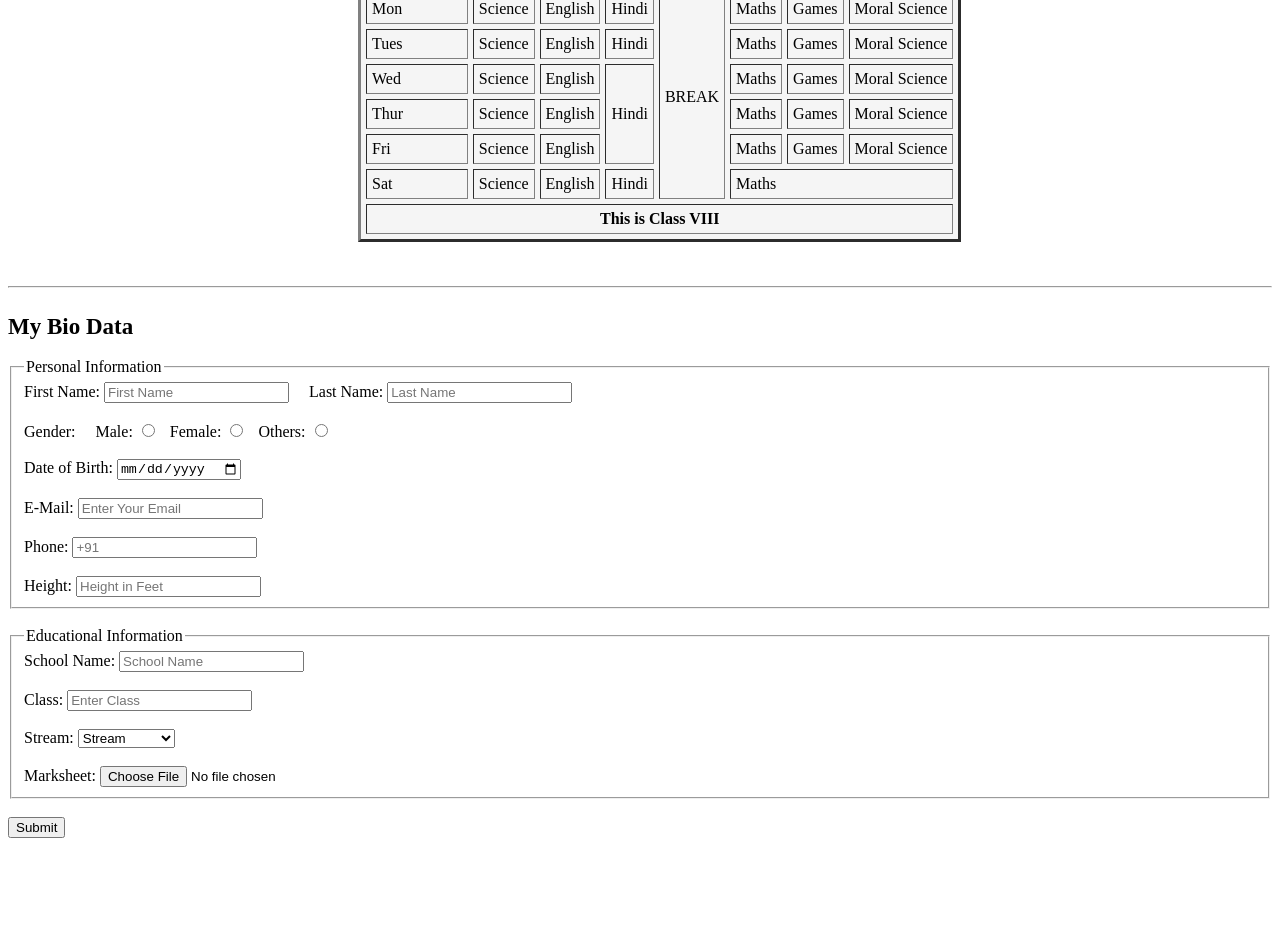
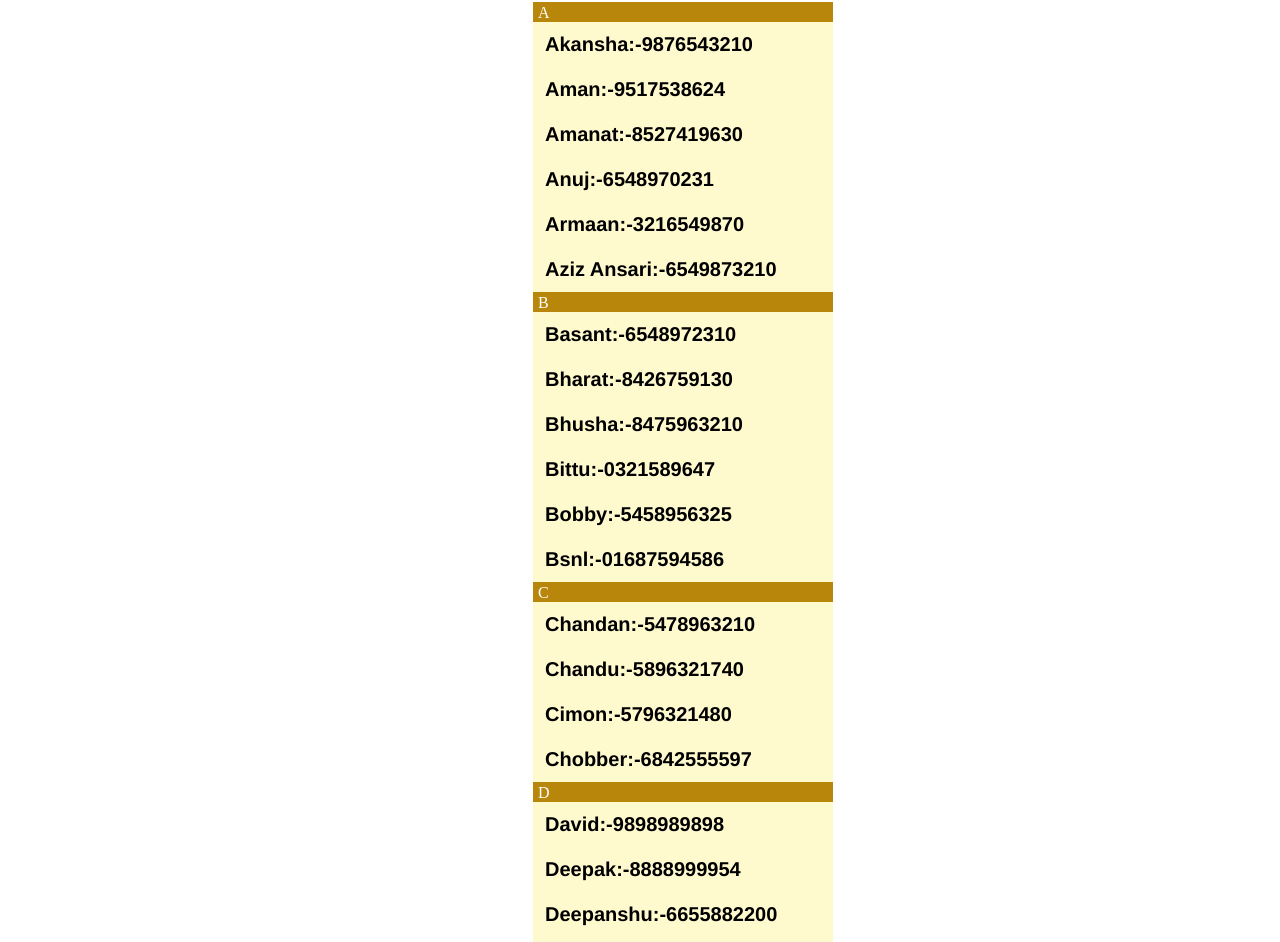
Before and after one commit to agamgoyal19/web-d-with-node-js, a plain HTML site: page index.html in a window 1280 px wide. Shown: the part 137-1079 px from the top of the page. Before the commit the page ends 991 px from the top, so only its background shows below. Drawn offline with Linux system fonts and the light colour scheme.

Commit message:
Add files via upload

```diff
--- a/index.html
+++ b/index.html
@@ -1,155 +1,154 @@
 <html>
-<head>
-<title>Time Table & Form</title>
-</head>
-<body>
-    <br>
-    <a style="font-size:23px;font-weight:600;margin-left: 550px;">This is Time Table</a>
-    <br>
-    <br>
-    <br>
-<table border="3px" cellspacing="5px" cellpadding="5px" style="background-color:whitesmoke;margin-left: 350px;">
-    <thead>
-        <tr>
-        <th>Days/Periods</th>
-        <th>1</th>
-        <th>2</th>
-        <th>3</th>
-        <th></th>
-        <th>4</th>
-        <th>5</th>
-        <th>6</th>
-        </tr>
-    </thead>
-    <tbody>
-        <tr>
-            <td>Mon</td>
-            <td>Science</td>
-            <td>English</td>
-            <td>Hindi</td>
-            <td rowspan="6">BREAK</td>
-            <td>Maths</td>
-            <td>Games</td>
-            <td>Moral Science</td>
-        </tr>
-        <tr>
-            <td>Tues</td>
-            <td>Science</td>
-            <td>English</td>
-            <td>Hindi</td>
-            <td>Maths</td>
-            <td>Games</td>
-            <td>Moral Science</td>
-        </tr>
-        <tr>
-            <td>Wed</td>
-            <td>Science</td>
-            <td>English</td>
-            <td rowspan="3">Hindi</td>
-            <td>Maths</td>
-            <td>Games</td>
-            <td>Moral Science</td>
-        </tr>
-        <tr>
-            <td>Thur</td>
-            <td>Science</td>
-            <td>English</td>
-            <td>Maths</td>
-            <td>Games</td>
-            <td>Moral Science</td>
-        </tr>
-        <tr>
-            <td>Fri</td>
-            <td>Science</td>
-            <td>English</td>
-            <td>Maths</td>
-            <td>Games</td>
-            <td>Moral Science</td>
-        </tr>
-        <tr>
-            <td>Sat</td>
-            <td>Science</td>
-            <td>English</td>
-            <td>Hindi</td>
-            <td colspan="3">Maths</td>
-        </tr>
-    </tbody>
-    <tfoot>
-        <tr>
-            <td colspan="8" style="text-align:center;"><b>This is Class VIII</b></td>
-        </tr>
-    </tfoot>
-</table>
-<br>
-<br>
-<hr>
-<br>
-<form>
-    <a style="font-size:23px;font-weight:600;">My Bio Data</a>
-    <br>
-    <br>
-    <fieldset>
-        <legend>Personal Information</legend>
-        <label for="firstname">First Name:</label>
-        <input type="text" placeholder="First Name" id="firstname">
-        &nbsp;&nbsp;&nbsp;
-        <label for="lastname">Last Name:</label>
-        <input type="text" placeholder="Last Name" id="lastname">
-        <br>
-        <br>
-        Gender:
-        &nbsp;&nbsp;&nbsp;
-        Male:
-        <input type="radio" name="gender">
-        &nbsp;
-        Female:
-        <input type="radio" name="gender">
-        &nbsp;
-        Others:
-        <input type="radio" name="gender">
-        <br>
-        <br>
-        <label for="dateofbirth">Date of Birth:</label>
-        <input type="date" id="dateofbirth">
-        <br>
-        <br>
-        <label for="email">E-Mail:</label>
-        <input type="email" id="email" placeholder="Enter Your Email">
-        <br>
-        <br>
-        <label for="phone">Phone:</label>
-        <input type="tel" id="phone" maxlength="10" placeholder="+91">
-        <br>
-        <br>
-        <label for="height">Height:</label>
-        <input type="text" id="height" placeholder="Height in Feet">
-    </fieldset>
-    <br>
-    <fieldset>
-        <legend>Educational Information</legend>
-        <label for="schoolname">School Name:</label>
-        <input type="text" id="schoolname" placeholder="School Name">
-        <br>
-        <br>
-        <label for="class">Class:</label>
-        <input type="text" id="class" placeholder="Enter Class">
-        <br>
-        <br>
-        Stream:
-        <select>
-            <option>Stream</option>
-            <option>Medical</option>
-            <option>Non-Medical</option>
-            <option>Commerce</option>
-            <option>Arts</option>
-        </select>
-        <br>
-        <br>
-        Marksheet:
-        <input type="file">
-    </fieldset>
-    <br>
-    <input type="submit">
-    </form>
-</body>
+    <head>
+        <title>Phonebook</title>
+        <link rel="stylesheet" href="style.css">
+    </head>
+    <body>
+        <a><b>Phonebook</b></a>
+        <dl>
+            <div>
+              <dt>A</dt>
+              <dd>Akansha:-9876543210</dd>
+              <dd>Aman:-9517538624</dd>
+              <dd>Amanat:-8527419630</dd>
+              <dd>Anuj:-6548970231</dd>
+              <dd>Armaan:-3216549870</dd>
+              <dd>Aziz Ansari:-6549873210</dd>
+            </div>
+            <div>
+                <dt>B</dt>
+                <dd>Basant:-6548972310</dd>
+                <dd>Bharat:-8426759130</dd>
+                <dd>Bhusha:-8475963210</dd>
+                <dd>Bittu:-0321589647</dd>
+                <dd>Bobby:-5458956325</dd>
+                <dd>Bsnl:-01687594586</dd>
+              </div>
+            <div>
+              <dt>C</dt>
+              <dd>Chandan:-5478963210</dd>
+              <dd>Chandu:-5896321740</dd>
+              <dd>Cimon:-5796321480</dd>
+              <dd>Chobber:-6842555597</dd>
+            </div>
+            <div>
+                <dt>D</dt>
+                <dd>David:-9898989898</dd>
+                <dd>Deepak:-8888999954</dd>
+                <dd>Deepanshu:-6655882200</dd>
+                <dd>Devanshu:-5241635869</dd>
+                <dd>Dimple:-9988663322</dd>
+              </div>
+            <div>
+              <dt>E</dt>
+              <dd>Ed sir:-8457963235</dd>
+              <dd>Ekta:-6655447788</dd>
+            </div>
+            <div>
+                <dt>F</dt>
+                <dd>Fateh:-4758694758</dd>
+                <dd>Fazaan:-5423987456</dd>
+                <dd>Fazal:-0022336699</dd>
+                <dd>Franky:-9955117755</dd>
+              </div>
+            <div>
+                <dt>G</dt>
+                <dd>Gaurav:-5201496325</dd>
+                <dd>Geetu:-8855223300</dd>
+                <dd>Ginni:-9632587410</dd>
+                <dd>Gobind:-9510234860</dd>
+                <dd>Guneet:-8866224455</dd>
+            </div>
+            <div>
+                <dt>H</dt>
+                <dd>Happy:-6248579130</dd>
+                <dd>Harish:-3201456987</dd>
+                <dd>Himani:-3021032010</dd>
+                <dd>Hitesh:-9025416387</dd>
+                <dd>Honey:-6154897322</dd>
+            </div>
+            <div>
+                <dt>I</dt>
+                <dd>Indu:-9871236540</dd>
+                <dd>Ishan:-9865321470</dd>
+            </div>
+            <div>
+                <dt>J</dt>
+                <dd>Jashan:-3025896474</dd>
+                <dd>Jassa:-4896571230</dd>
+                <dd>Jobi:-8520419637</dd>
+                <dd>Jyoti:-9988225577</dd>
+            </div>
+            <div>
+                <dt>K</dt>
+                <dd>Kamal:-3214789650</dd>
+                <dd>Kanu:-9157862340</dd>
+            </div>
+            <div>
+                <dt>L</dt>
+                <dd>Lalit:-7532148960</dd>
+                <dd>Lovepreet:-4589671230</dd>
+                <dd>Lovish:-9578463210</dd>
+            </div>
+            <div>
+                <dt>M</dt>
+                <dd>Madhur:-9870321456</dd>
+                <dd>Manik:-9632580000</dd>
+                <dd>Mani:-9317842650</dd>
+                <dd>Megha:-9045863217</dd>
+            </div>
+            <div>
+                <dt>N</dt>
+                <dd>Naman:-9518476320</dd>
+                <dd>Nitin:-9321478560</dd>
+            </div>
+            <div>
+                <dt>P</dt>
+                <dd>Pahul:-8624900000</dd>
+                <dd>Parul:-6248951753</dd>
+                <dd>Pomi:-9325861470</dd>
+            </div>
+            <div>
+                <dt>R</dt>
+                <dd>Raj:-3025100000</dd>
+                <dd>Raja:-9058746321</dd>
+                <dd>Rajni:-9944550086</dd>
+            </div>
+            <div>
+                <dt>S</dt>
+                <dd>Sachin:-9900005486</dd>
+                <dd>Seema:-9654781230</dd>
+                <dd>Shakti:-9325874160</dd>
+                <dd>Shipra:-9657485700</dd>
+            </div>
+            <div>
+              <dt>T</dt>
+              <dd>Tajesh:-9518527530</dd>
+              <dd>Tushar:-6549517530</dd>
+            </div>
+            <div>
+                <dt>U</dt>
+                <dd>Uday:-8524568520</dd>
+                <dd>Uidai:-6549637410</dd>
+                <dd>Ujawal:-8523691470</dd>
+            </div>
+            <div>
+                <dt>V</dt>
+                <dd>Varun:-6540009873</dd>
+                <dd>Veena:-7418529630</dd>
+                <dd>Vicky:-8529637410</dd>
+                <dd>Veeru:-9637418520</dd>
+                <dd>Vishaal:-9874563210</dd>
+            </div>
+            <div>
+                <dt>W</dt>
+                <dd>Woopy:-6540003210</dd>
+            </div>
+            <div>
+                <dt>Y</dt>
+                <dd>Yash:-9518263470</dd>
+                <dd>Yogesh:-3218569740</dd>
+            </div>
+          </dl>
+    </body>
 </html>
--- /dev/null
+++ b/style.css
@@ -0,0 +1,30 @@
+* {
+    box-sizing: border-box;
+  }
+
+  dl{
+    background:lemonchiffon;
+    width:300px;
+    margin-left: 525px;
+  }
+
+  dt{
+    background:darkgoldenrod;
+    color: white;
+    margin: 0;
+    padding: 2px 0 0 5px;
+    position: -webkit-sticky;
+    position: sticky;
+    top: -1px;
+  }
+
+  dd {
+    font: bold 20px/45px Helvetica, Arial, sans-serif;
+    margin: 0;
+    padding: 0 0 0 12px;
+    white-space: nowrap;
+  }
+  a{
+      margin-left: 450px;
+      font-size: 100px;
+  }
```
